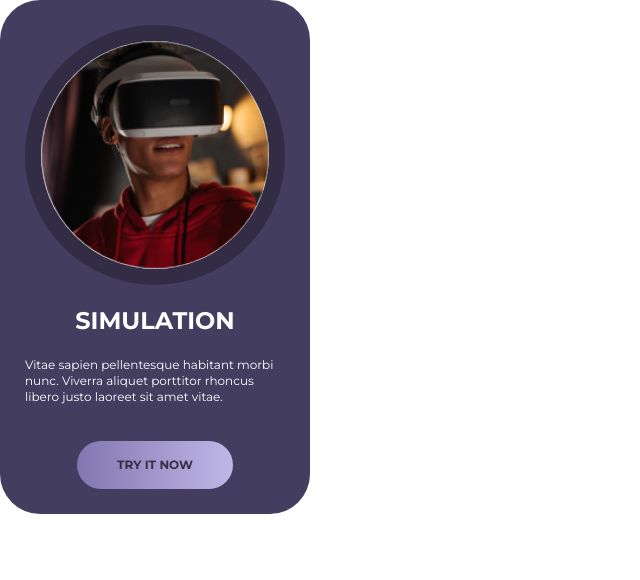
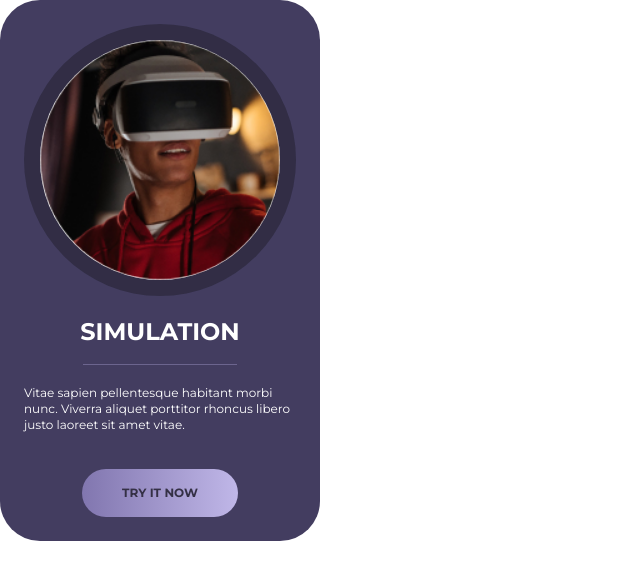
Before and after one commit to soltamuradov/up-skills, a React app: page / in a window 1280 px wide. Shown: the top 580 px of the page, without its empty margins (0-640 px from the left). Built offline with nearby package versions, Linux system fonts and the light colour scheme.

Commit message:
добавил переиспользуемые компоненты title & text

```diff
--- a/src/shared/ui/Button/index.tsx
+++ b/src/shared/ui/Button/index.tsx
@@ -1,4 +1,4 @@
-import React, { FC, ReactNode } from "react";
+import { FC, ReactNode } from "react";
 
 type Props = {
   className?: string;
@@ -8,7 +8,7 @@ type Props = {
 const Button: FC<Props> = ({ className, children }) => {
   return (
     <button
-      className={`px-10 py-4 rounded-[40px] bg-gradient-to-r from-gray-2 to-gray-3 text-black-3 text-xs font-bold ${className}`}
+      className={`px-10 py-4 rounded-40 bg-gradient-to-r from-gray-2 to-gray-3 text-black-3 text-xs font-bold ${className}`}
     >
       {children}
     </button>
--- a/src/shared/ui/Divider/index.tsx
+++ b/src/shared/ui/Divider/index.tsx
@@ -7,5 +7,5 @@ type Props = {
 };
 
 export const Divider: FC<Props> = ({ className, width = 154, height = 1 }) => {
-  return <div className={`w-[${width}px] h-[${height}px] ${className}`} />;
+  return <div className={className} style={{ width, height }} />;
 };
--- /dev/null
+++ b/src/shared/ui/Text/LargeText.tsx
@@ -0,0 +1,10 @@
+import { FC, ReactNode } from "react";
+
+type Props = {
+  className?: string;
+  children?: ReactNode;
+};
+
+export const LargeText: FC<Props> = ({ className, children }) => {
+  return <div className={` ${className}`}>{children}</div>;
+};
--- /dev/null
+++ b/src/shared/ui/Text/Text.tsx
@@ -0,0 +1,10 @@
+import { FC, ReactNode } from "react";
+
+type Props = {
+  className?: string;
+  children?: ReactNode;
+};
+
+export const Text: FC<Props> = ({ className, children }) => {
+  return <div className={`text-xs font-normal ${className}`}>{children}</div>;
+};
--- /dev/null
+++ b/src/shared/ui/Text/index.ts
@@ -0,0 +1,2 @@
+export * from './LargeText';
+export * from './Text';
--- /dev/null
+++ b/src/shared/ui/Title/LargeTitle.tsx
@@ -0,0 +1,10 @@
+import { FC, ReactNode } from "react";
+
+type Props = {
+  className?: string;
+  children?: ReactNode;
+};
+
+export const LargeTitle: FC<Props> = ({ className, children }) => {
+  return <h2 className={`${className}`}>{children}</h2>;
+};
--- /dev/null
+++ b/src/shared/ui/Title/Title.tsx
@@ -0,0 +1,10 @@
+import { FC, ReactNode } from "react";
+
+type Props = {
+  className?: string;
+  children?: ReactNode;
+};
+
+export const Title: FC<Props> = ({ className, children }) => {
+  return <h3 className={`text-2xl font-bold ${className}`}>{children}</h3>;
+};
--- /dev/null
+++ b/src/shared/ui/Title/index.ts
@@ -0,0 +1,2 @@
+export * from './LargeTitle'
+export * from './Title'
--- a/src/shared/ui/UserCard/index.tsx
+++ b/src/shared/ui/UserCard/index.tsx
@@ -2,6 +2,8 @@ import { FC } from "react";
 import { Avatar } from "../Avatar";
 import { Divider } from "../Divider";
 import Button from "../Button";
+import { Title } from "../Title";
+import { Text } from "../Text";
 
 type Props = {
   avatar?: string;
@@ -11,11 +13,11 @@ type Props = {
 
 export const UserCard: FC<Props> = ({ avatar, title, description }) => {
   return (
-    <div className="p-[25px] bg-black-1 border-radius rounded-[40px] max-w-[310px] text-white">
+    <div className="p-6 bg-black-1 border-radius rounded-40 max-w-xs text-white">
       <Avatar className="mb-5" avatar={avatar} size={219} />
-      <div className=" text-2xl font-bold text-center mb-[17px]">{title}</div>
+      <Title className="text-center mb-4">{title}</Title>
       <Divider width={154} height={1} className="bg-gray-1 m-auto mb-5" />
-      <div className="text-xs font-normal mb-9">{description}</div>
+      <Text className="mb-9">{description}</Text>
       <Button className="flex m-auto">TRY IT NOW</Button>
     </div>
   );
--- a/src/shared/ui/index.ts
+++ b/src/shared/ui/index.ts
@@ -3,3 +3,5 @@ export * from "./Button";
 export * from "./CircleBlock";
 export * from "./Divider";
 export * from "./UserCard";
+export * from './Title';
+export * from './Text';
--- a/tailwind.config.js
+++ b/tailwind.config.js
@@ -12,6 +12,9 @@ module.exports = {
         'gray-1': 'rgba(192, 183, 232, 0.33)',
         'gray-2': '#8176af',
         'gray-3': '#C0B7E8',
+      },
+      borderRadius: {
+        '40': '40px',
       }
     }
   },
```
